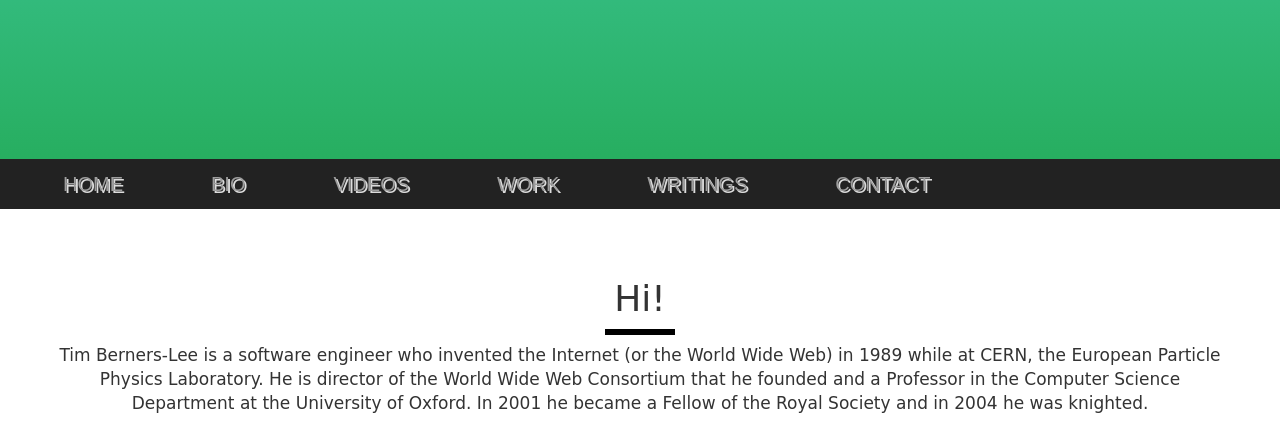
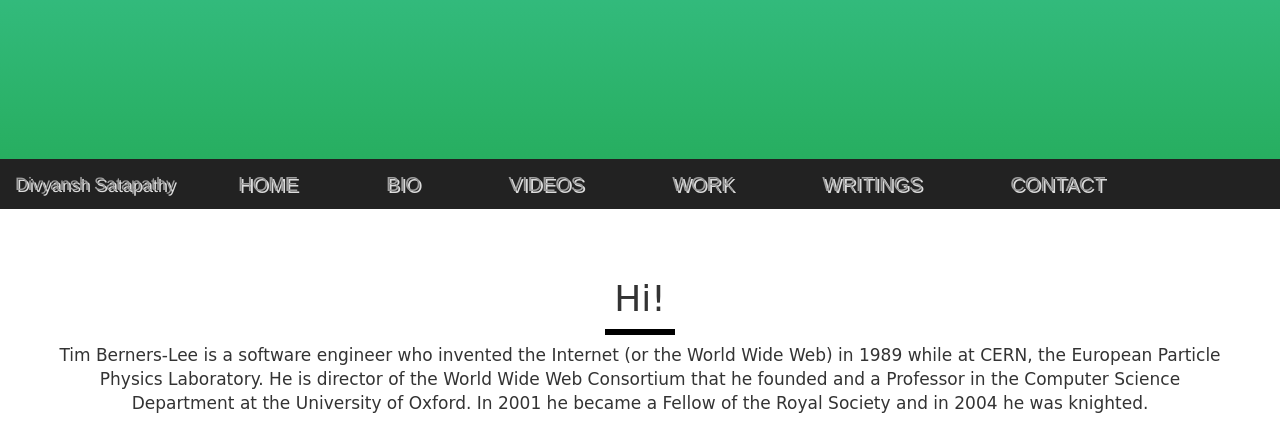
Before and after one commit to Hackmaster3120/tim, a plain HTML site: page index.html in a window 1280 px wide. Shown: the part 641-1083 px from the top of the page. Drawn offline with nearby package versions, Linux system fonts and the light colour scheme; a script that the page names is missing.

Commit message:
Update index.html

```diff
--- a/index.html
+++ b/index.html
@@ -17,6 +17,7 @@
     <nav class="navbar-inverse my_nav_bar">
         <div class="navbar-header">
             <button type="button" class="navbar-toggle" data-toggle="collapse" data-target="#mynavbar"><span class="icon-bar"></span><span class="icon-bar"></span><span class="icon-bar"></span></button>
+        <a class="navbar-brand" href="#">Divyansh Satapathy</a>
         </div>
         <div class="collapse navbar-collapse" id="mynavbar">
             <ul class="nav navbar-nav">
```
